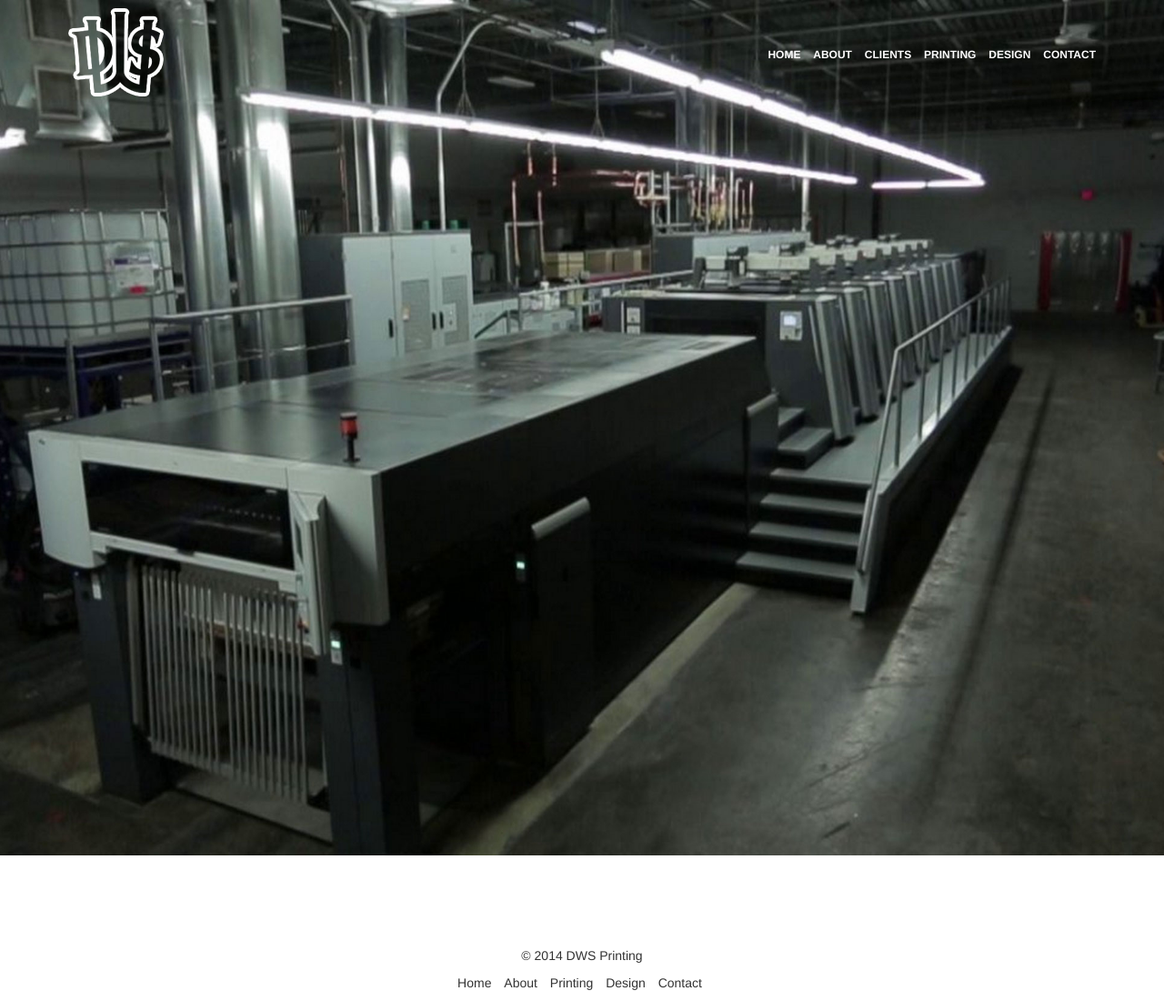
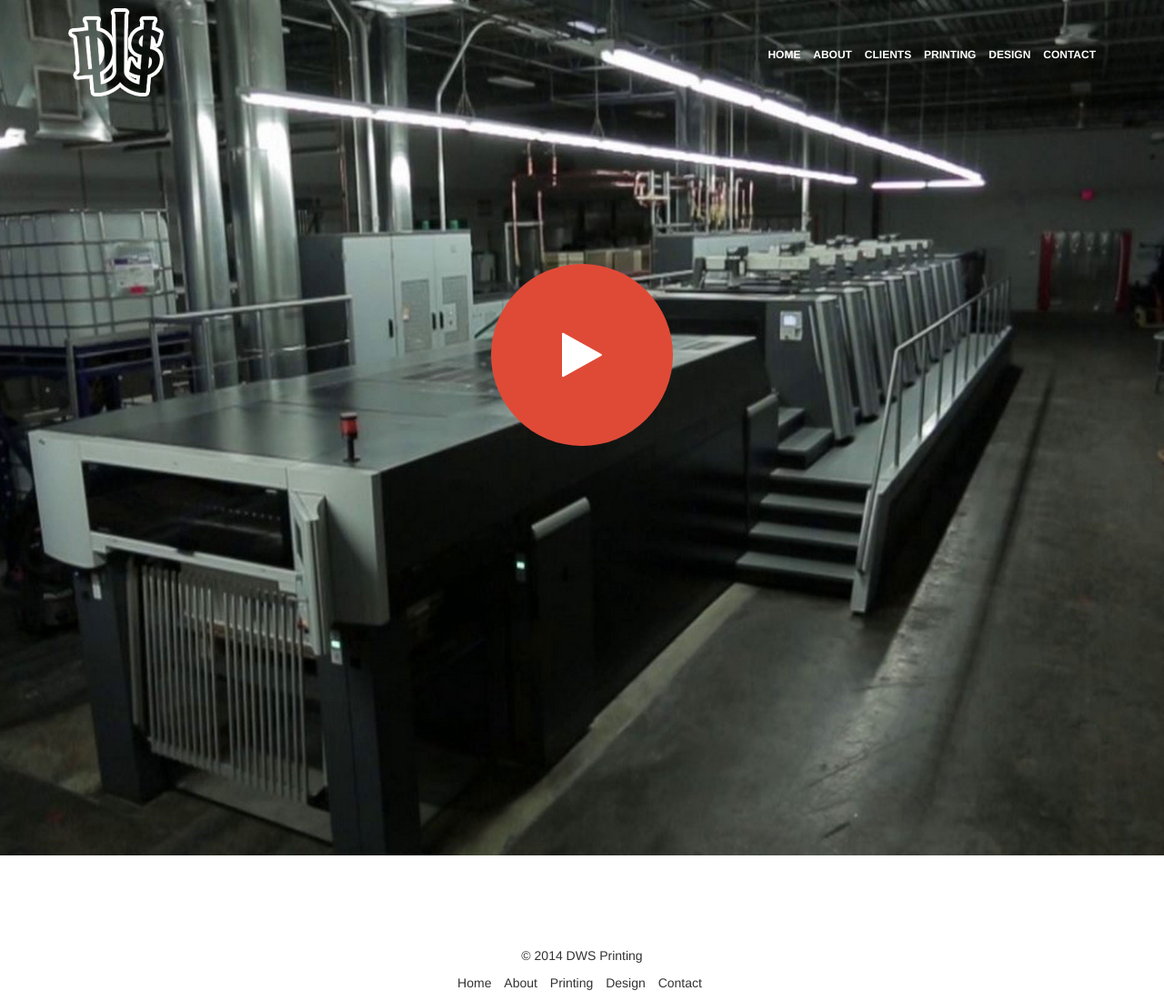
Before and after one commit to moizk/DWS-Jekyll, a Jekyll site: the page built from index.html, in a window 1280 px wide. Shown: the whole page at 91% size. Built offline with Jekyll 4.4.1, drawn with Linux system fonts in a browser that asks for light colours; nearby versions of some CDN libraries; Markdown is read by kramdown in place of the engine named in the settings.

Commit message:
hack for video play button

```diff
--- a/index.html
+++ b/index.html
@@ -15,6 +15,18 @@ title: DWS Printing
             <li><a href="#">Design</a></li>
             <li><a href="#">Contact</a></li>
           </ul>
+          <div class="clearfix"></div>
+          <br>
+          <br>
+          <br>
+          <br>
+          <br>
+          <br>
+          <br>
+          <br>
+          <a href="about.html">
+            <button class="btn-circle"><i class="fa fa-play fa-4x"></i></button>
+          </a>
         </div>
       </nav>
     </div>
```
